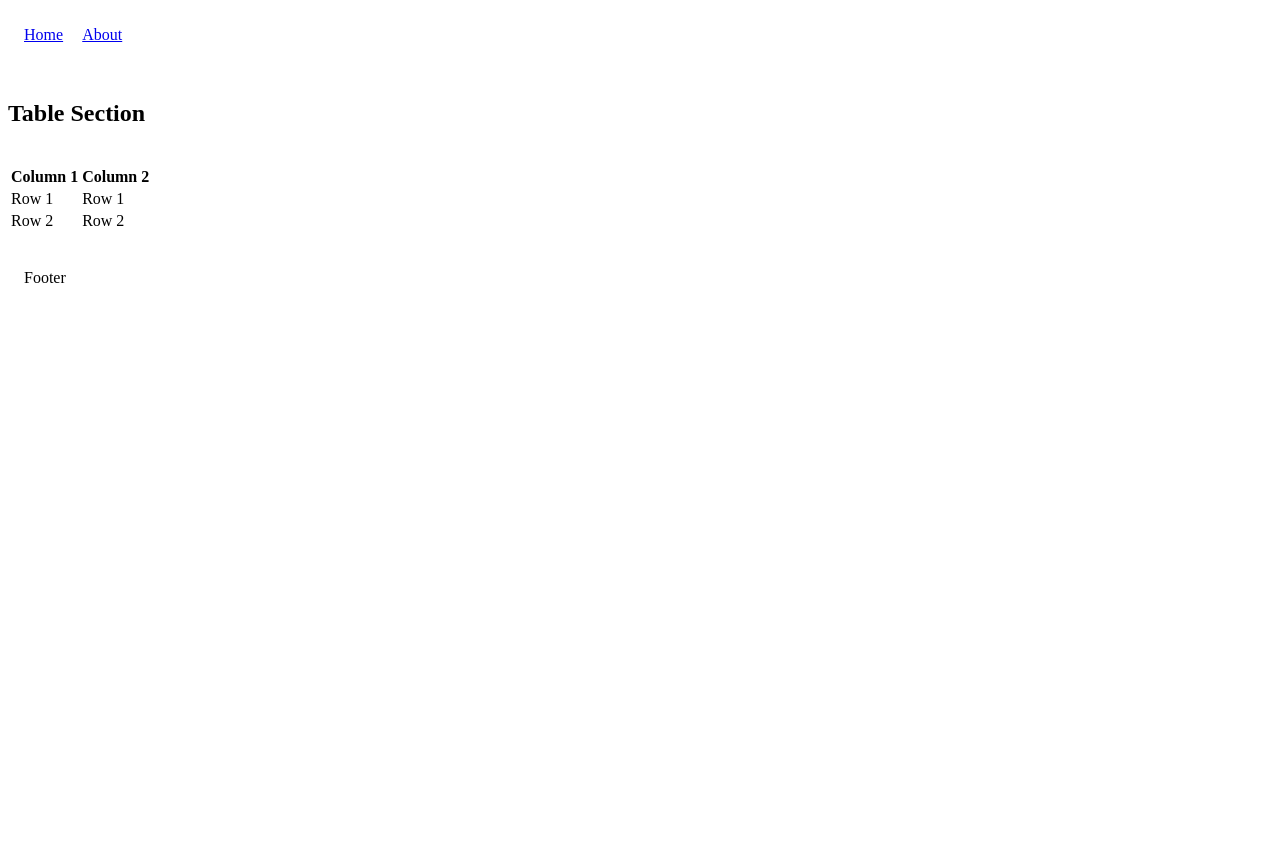
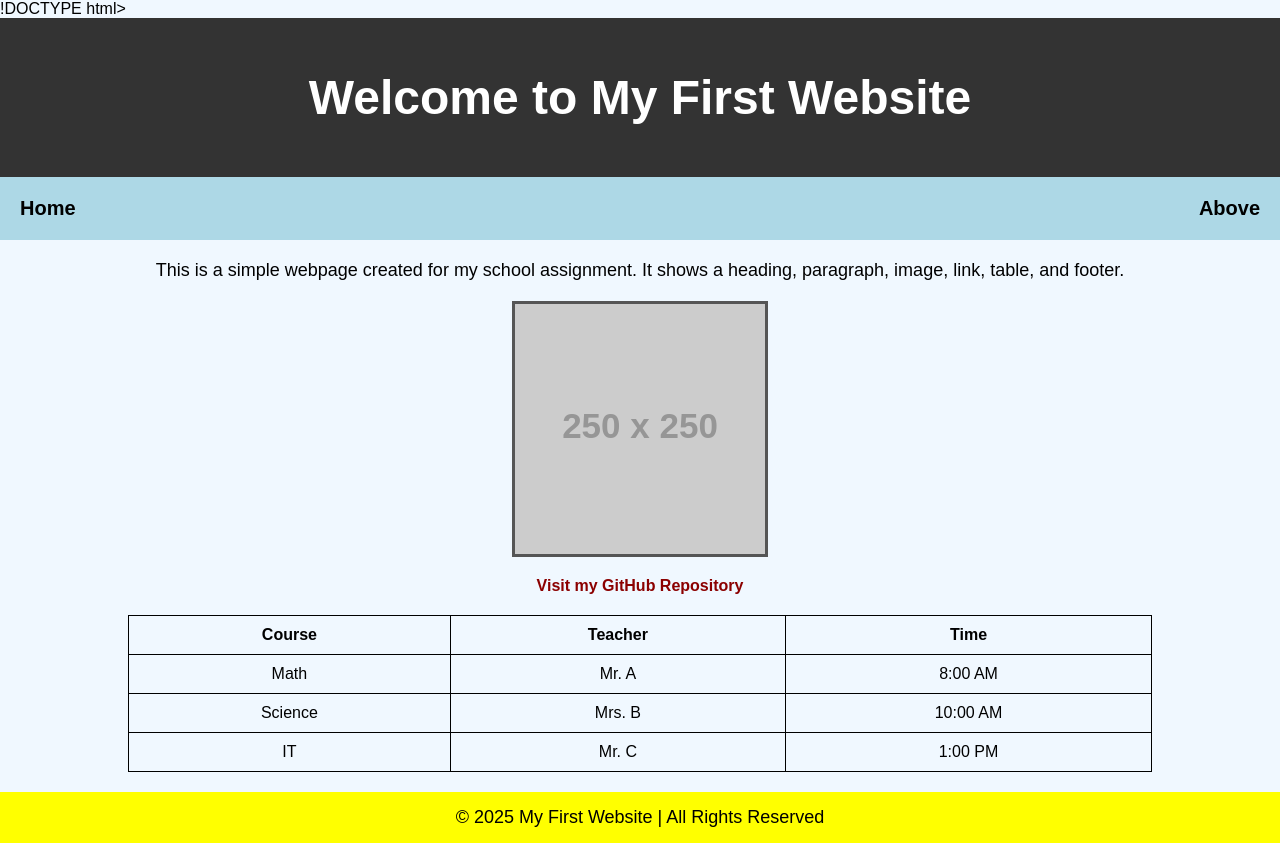
Before and after one commit to SinboProjects/My--first--website, a plain HTML site: page Index.html in a window 1280 px wide. Before the commit the page ends 800 px from the top, so only its background shows below. Drawn offline with Linux system fonts and the light colour scheme; placeholder pictures from the web are drawn by us.

Commit message:
Update Index.html

```diff
--- a/Index.html
+++ b/Index.html
@@ -1,95 +1,126 @@
-<!DOCTYPE html>
+!DOCTYPE html>
 <html lang="en">
 <head>
   <meta charset="UTF-8">
-  <title>Simple Layout</title>
+  <title>My First Website</title>
   <style>
     body {
       margin: 0;
       font-family: Arial, sans-serif;
-      background-color: blue; /* Page background */
+      background-color: #f0f8ff;
+    }
+    header {
+      background-color: #333;
       color: white;
+      text-align: center;
+      padding: 20px;
+      font-size: 24px;
     }
-
-    /* Navigation bar */
-    .navbar {
-      background-color: darkblue;
-      padding: 10px;
-      text-align: left;
+    .blue-section {
+      background-color: lightblue;
+      display: flex;
+      justify-content: space-between;
+      padding: 20px;
     }
-
-    .navbar a {
-      color: white;
-      text-decoration: none;
-      margin: 0 15px;
+    .blue-section div {
+      font-size: 20px;
       font-weight: bold;
     }
-
-    .navbar a:hover {
-      text-decoration: underline;
+    p {
+      text-align: center;
+      font-size: 18px;
+      margin: 20px;
     }
-
-    /* Table section */
-    .content {
-      padding: 20px;
+    img {
+      display: block;
+      margin: 0 auto 20px auto;
+      width: 250px;
+      border: 3px solid #555;
     }
-
     table {
-      width: 100%;
+      width: 80%;
+      margin: 20px auto;
       border-collapse: collapse;
-      background-color: white;
-      color: black;
     }
-
     table, th, td {
       border: 1px solid black;
-      padding: 8px;
+    }
+    th, td {
+      padding: 10px;
       text-align: center;
     }
-
-    /* Footer */
-    .footer {
+    a {
+      display: block;
+      text-align: center;
+      font-weight: bold;
+      color: darkred;
+      text-decoration: none;
+      margin: 20px;
+    }
+    a:hover {
+      color: blue;
+    }
+    footer {
       background-color: yellow;
-      color: black;
       text-align: center;
       padding: 15px;
-      position: fixed;
-      bottom: 0;
-      width: 100%;
+      font-size: 18px;
     }
   </style>
 </head>
 <body>
+  <!-- Heading -->
+  <header>
+    <h1>Welcome to My First Website</h1>
+  </header>
 
-  <!-- Navigation -->
-  <div class="navbar">
-    <a href="#">Home</a>
-    <a href="#">About</a>
+  <!-- Blue section with Home and Above -->
+  <div class="blue-section">
+    <div>Home</div>
+    <div>Above</div>
   </div>
 
-  <!-- Content -->
-  <div class="content">
-    <h2>Table Section</h2>
+  <!-- Paragraph -->
+  <p>
+    This is a simple webpage created for my school assignment.
+    It shows a heading, paragraph, image, link, table, and footer.
+  </p>
+
+  <!-- Image -->
+  <img src="https://via.placeholder.com/250" alt="Sample Image">
+
+  <!-- Link -->
+  <a href="https://github.com/SinboProjects/My--first--website" target="_blank">
+    Visit my GitHub Repository
+  </a>
+
+  <!-- Table -->
   <table>
     <tr>
-        <th>Column 1</th>
-        <th>Column 2</th>
+      <th>Course</th>
+      <th>Teacher</th>
+      <th>Time</th>
     </tr>
     <tr>
-        <td>Row 1</td>
-        <td>Row 1</td>
+      <td>Math</td>
+      <td>Mr. A</td>
+      <td>8:00 AM</td>
     </tr>
     <tr>
-        <td>Row 2</td>
-        <td>Row 2</td>
+      <td>Science</td>
+      <td>Mrs. B</td>
+      <td>10:00 AM</td>
+    </tr>
+    <tr>
+      <td>IT</td>
+      <td>Mr. C</td>
+      <td>1:00 PM</td>
     </tr>
   </table>
-  </div>
 
   <!-- Footer -->
-  <div class="footer">
-    Footer
-  </div>
-
+  <footer>
+    © 2025 My First Website | All Rights Reserved
+  </footer>
 </body>
 </html>
```
Lines whose indentation alone changed are shown as unchanged.
